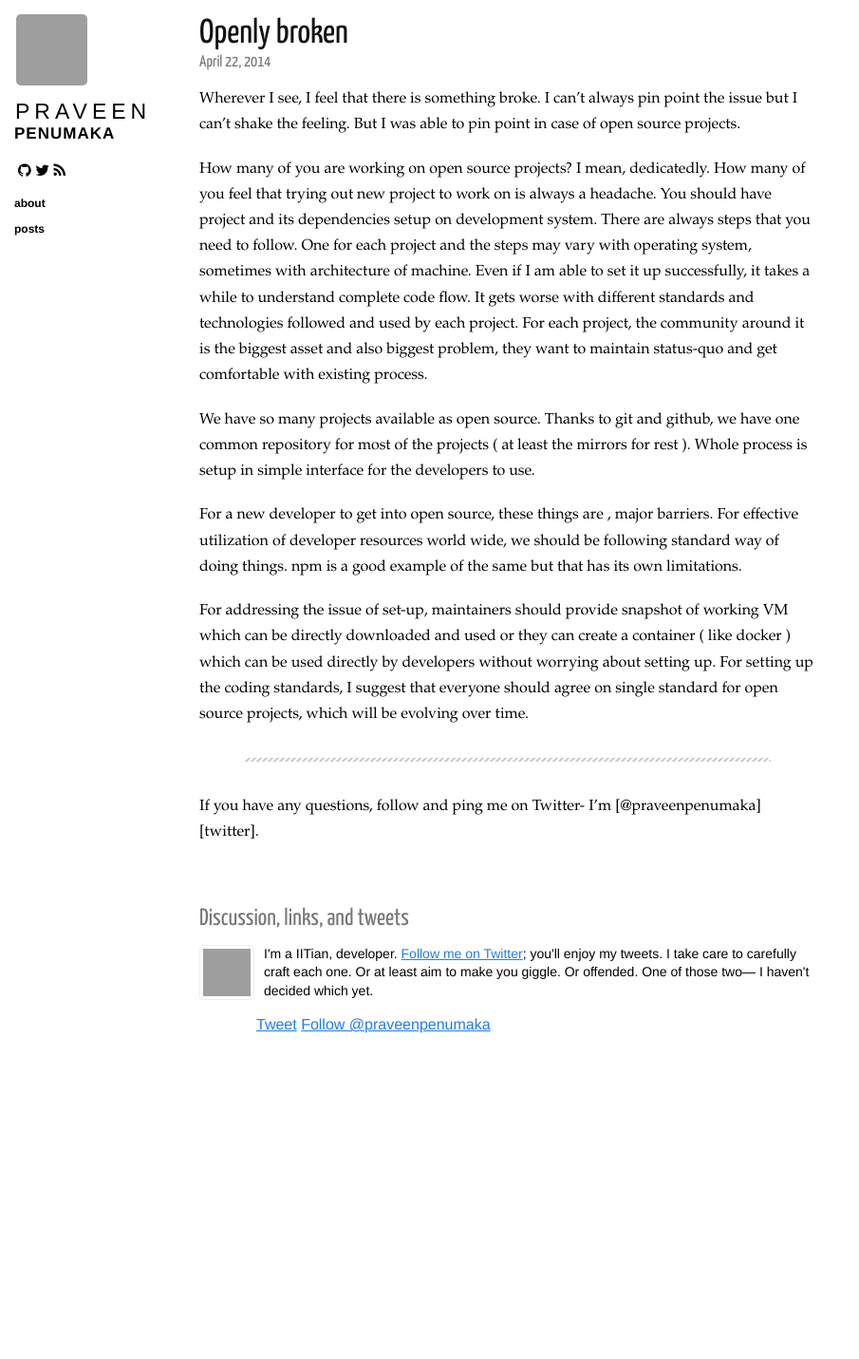
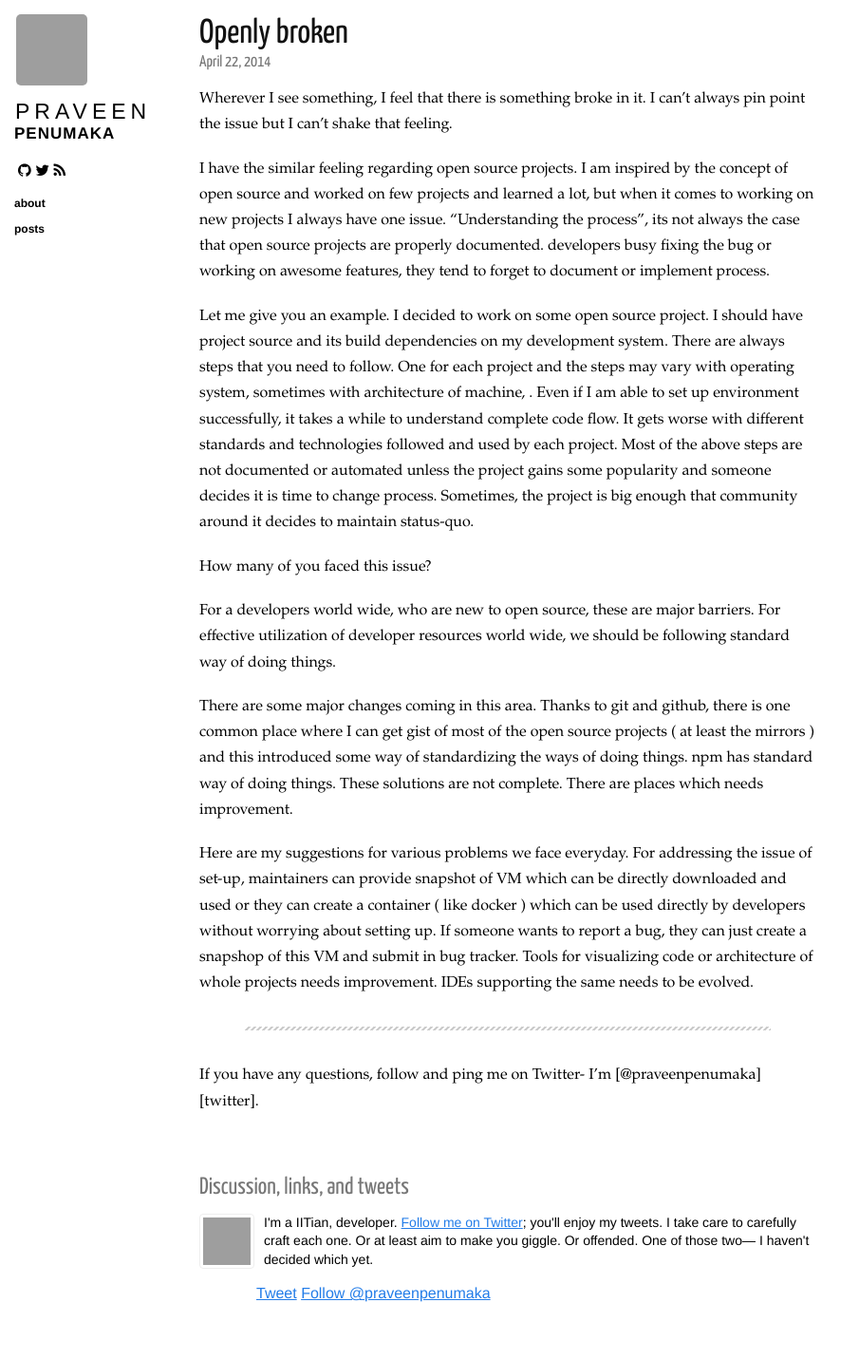
Before and after one commit to praveenpenumaka/praveenpenumaka.github.io, a Jekyll site: the page built from _posts/2014-04-22-open.markdown, in a window 1280 px wide. Shown: the whole page at 95% size, without its empty margins (0-905 px from the left). Built offline with Jekyll 4.4.1, drawn with Linux system fonts in a browser that asks for light colours; nearby versions of some CDN libraries; Markdown is read by kramdown in place of the engine named in the settings; comment, search, counter and statistics services are not loaded; before the commit the page ends 1148 px from its top, so only the background shows below that; grey boxes are pictures that could not be loaded.

Commit message:
post:openly broken

```diff
--- a/_posts/2014-04-22-open.markdown
+++ b/_posts/2014-04-22-open.markdown
@@ -2,19 +2,24 @@
 layout: post
 title: Openly broken
 category: posts
-draft: true
 ---
 
-Wherever I see, I feel that there is something broke. I can't always pin point the issue but I can't shake the feeling. But I was able to pin point in case of open source projects.
+Wherever I see something, I feel that there is something broke in it. I can't always pin point the issue but I can't shake that feeling.
 
-How many of you are working on open source projects? I mean, dedicatedly. How many of you feel that trying out new project to work on is always a headache. You should have project and its dependencies setup on development system. There are always steps that you need to follow. One for each project and the steps may vary with operating system, sometimes with architecture of machine.
-Even if I am able to set it up successfully, it takes a while to understand complete code flow. It gets worse with different standards and technologies followed and used by each project. For each project, the community around it is the biggest asset and also biggest problem, they want to maintain status-quo and get comfortable with existing process.
+I have the similar feeling regarding open source projects. I am inspired by the concept of open source and worked on few projects and learned a lot, but when it comes to working on new projects I always have one issue.
+"Understanding the process", its not always the case that open source projects are properly documented. developers busy fixing the bug or working on awesome features, they tend to forget to document or implement process.
 
-We have so many projects available as open source. Thanks to git and github, we have one common repository for most of the projects ( at least the mirrors for rest ). Whole process is setup in simple interface for the developers to use.
+Let me give you an example. I decided to work on some open source project. I should have project source and its build dependencies on my development system. There are always steps that you need to follow. One for each project and the steps may vary with operating system, sometimes with architecture of machine, . Even if I am able to set up environment successfully, it takes a while to understand complete code flow. It gets worse with different standards and technologies followed and used by each project. Most of the above steps are not documented or automated unless the project gains some popularity and someone decides it is time to change process. Sometimes, the project is big enough that community around it decides to maintain status-quo.
 
-For a new developer to get into open source, these things are , major barriers. For effective utilization of developer resources world wide, we should be following standard way of doing things. npm is a good example of the same but that has its own limitations.
+How many of you faced this issue?
 
-For addressing the issue of set-up, maintainers should provide snapshot of working VM which can be directly downloaded and used or they can create a container ( like docker ) which can be used directly by developers without worrying about setting up. For setting up the coding standards, I suggest that everyone should agree on single standard for open source projects, which will be evolving over time.
+For a developers world wide, who are new to open source, these are major barriers. For effective utilization of developer resources world wide, we should be following standard way of doing things.
+
+There are some major changes coming in this area. Thanks to git and github, there is one common place where I can get gist of most of the open source projects ( at least the mirrors ) and this introduced some way of standardizing the ways of doing things.
+npm has standard way of doing things. These solutions are not complete. There are places which needs improvement.
+
+Here are my suggestions for various problems we face everyday. For addressing the issue of set-up, maintainers can provide snapshot of VM which can be directly downloaded and used or they can create a container ( like docker ) which can be used directly by developers without worrying about setting up. If someone wants to report a bug, they can just create a snapshop of this VM and submit in bug tracker.
+Tools for visualizing code or architecture of whole projects needs improvement. IDEs supporting the same needs to be evolved.
 
 ---
 
```
